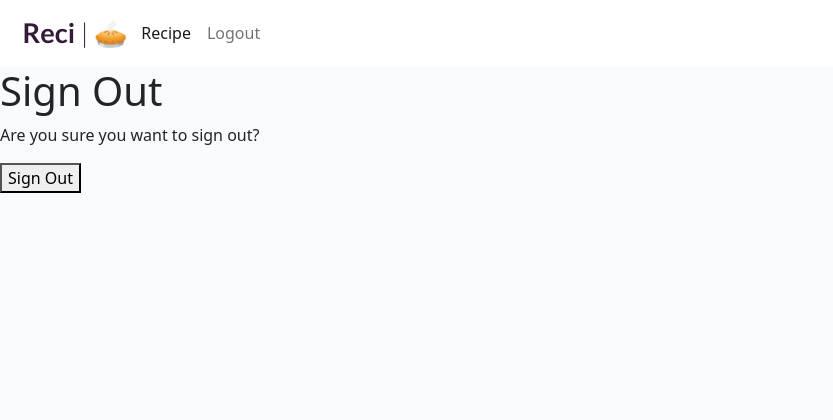
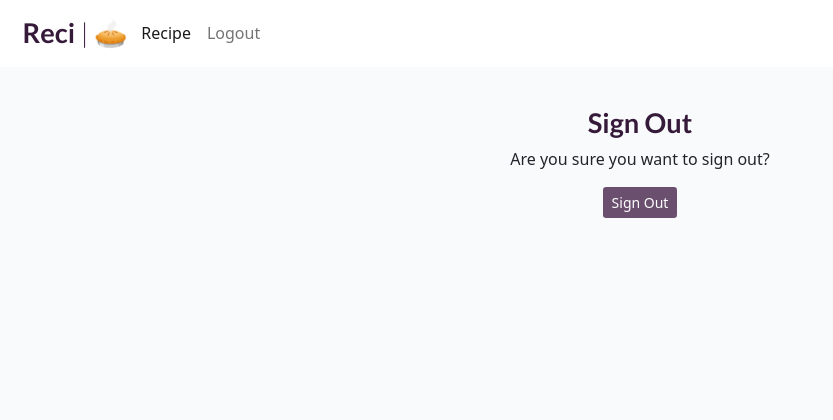
Before and after one commit to Haniibani/Portfolio-project-4, a Django app: page /accounts/logout/ in a window 1280 px wide. Shown: the top 420 px of the page, without its empty margins (0-833 px from the left). Run offline with Django 3.2, Linux system fonts and the light colour scheme; the visitor is signed in with stand-in values (Sample User, id 1).

Commit message:
Add style to logout.html

```diff
--- a/templates/account/logout.html
+++ b/templates/account/logout.html
@@ -1,21 +1,21 @@
 {% extends "base.html" %}
 
-{% load i18n %}
-
-{% block head_title %}{% trans "Sign Out" %}{% endblock %}
+{% block head_title %}Sign Out{% endblock %}
 
 {% block content %}
-<h1>{% trans "Sign Out" %}</h1>
-
-<p>{% trans 'Are you sure you want to sign out?' %}</p>
-
-<form method="post" action="{% url 'account_logout' %}">
-  {% csrf_token %}
-  {% if redirect_field_value %}
-  <input type="hidden" name="{{ redirect_field_name }}" value="{{ redirect_field_value }}"/>
-  {% endif %}
-  <button type="submit">{% trans 'Sign Out' %}</button>
-</form>
-
-
+<div class="container mt-4">
+    <div class="row">
+        <div class="col-md-6 offset-md-3 card py-3 light-bg">
+            <h1 class="text-center brand-centered">Sign Out</h1>
+            <p class="text-center">Are you sure you want to sign out?</p>
+            <form method="post" action="{% url 'account_logout' %}" class="text-center">
+                {% csrf_token %}
+                {% if redirect_field_value %}
+                <input type="hidden" name="{{ redirect_field_name }}" value="{{ redirect_field_value }}" />
+                {% endif %}
+                <button class="btn btn-signup btn-sm" type="submit">Sign Out</button>
+            </form>
+        </div>
+    </div>
+</div>
 {% endblock %}
```
